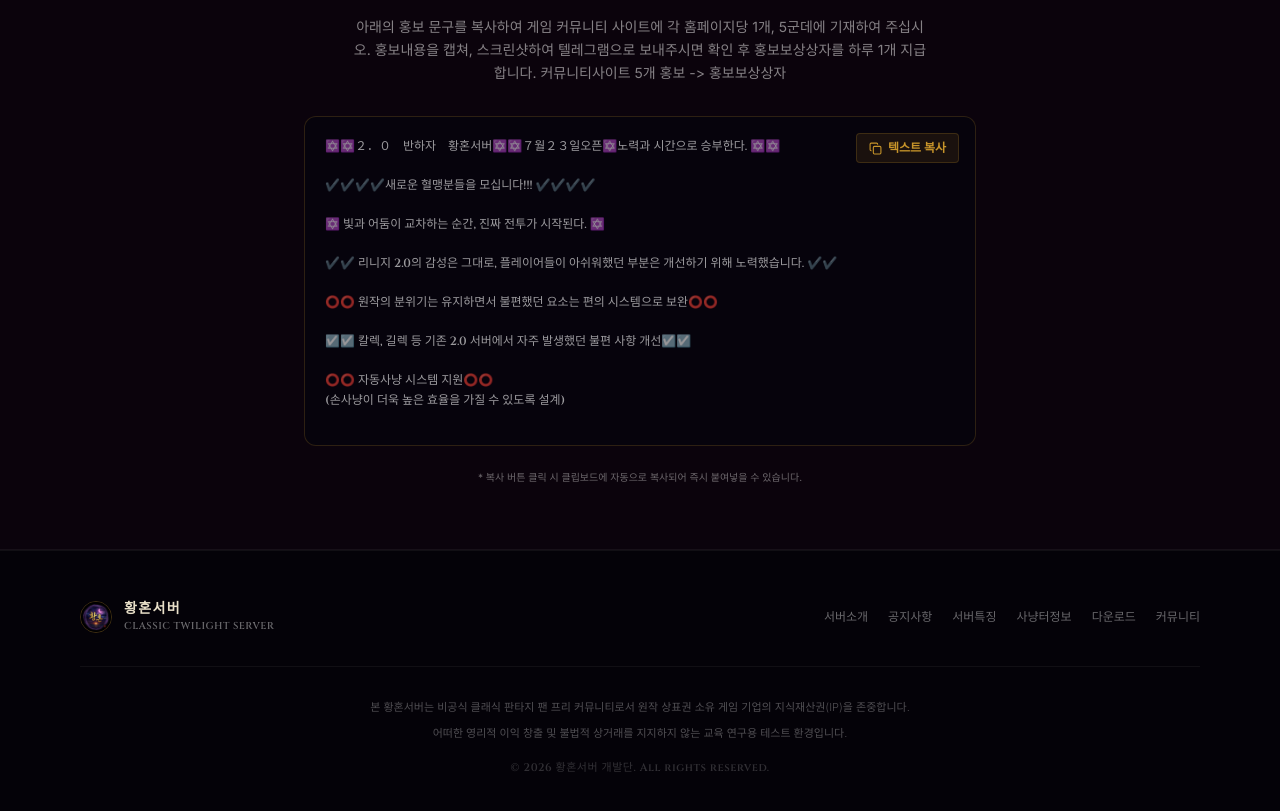
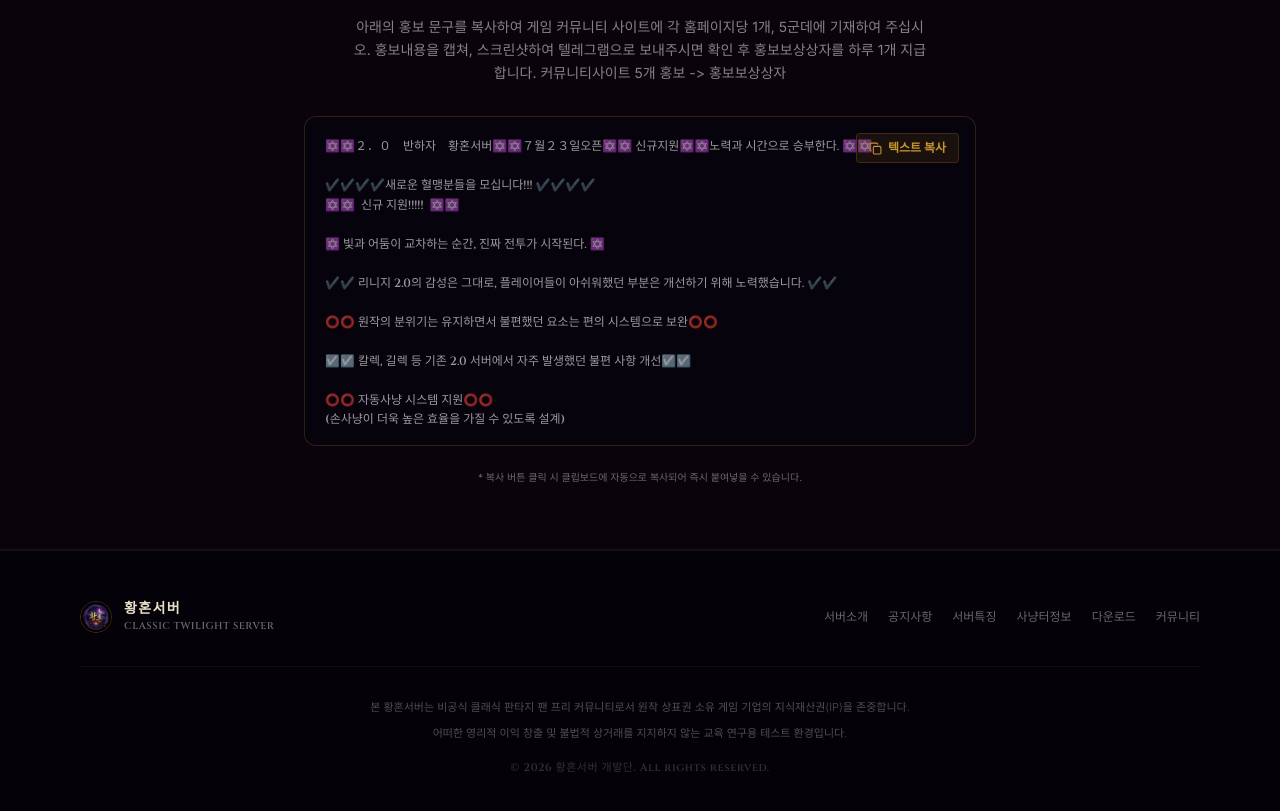
Before and after one commit to Soonhyouk/Hwanghon_1, a React (Vite) app: page / in a window 1280 px wide. Shown: the part 4460-5271 px from the top of the page. Built offline with nearby package versions, Linux system fonts and the light colour scheme.

Commit message:
chore: update promo text content
Refined the promotional copy to include new member support details and improved spacing for better readability.

```diff
--- a/src/App.tsx
+++ b/src/App.tsx
@@ -243,9 +243,10 @@
   }, [zoneSearch, zoneDiffFilter]);
 
   // Promo text copy function
-  const promoText = `✡️✡️２．０　반하자　황혼서버✡️✡️７월２３일오픈✡️노력과 시간으로 승부한다. ✡️✡️
+  const promoText = `✡️✡️２．０　반하자　황혼서버✡️✡️７월２３일오픈✡️✡️ 신규지원✡️✡️노력과 시간으로 승부한다. ✡️✡️
 
 ✔️✔️✔️✔️새로운 혈맹분들을 모십니다!!! ✔️✔️✔️✔️
+✡️✡️  신규 지원!!!!!  ✡️✡️
 
 ✡️ 빛과 어둠이 교차하는 순간, 진짜 전투가 시작된다. ✡️
 
@@ -259,14 +260,16 @@
 (손사냥이 더욱 높은 효율을 가질 수 있도록 설계)
 
 ☑️☑️ 장기 운영을 목표로 하는 하자지향 서버☑️☑️
+
 단기간에 모든 것을 얻기보다,
 하루하루 성장하며 장비를 맞춰가는 재미를 추구합니다.
 
 ☑️☑️시간과 노력만으로 10검 9셋 가능!!!! 노가다 만으로 가능!! ☑️☑️
+
 ⭕️⭕️보스코인 시스템!! ⭕️⭕️
 ⭕️⭕️보스를 잡으며 얻는 보스코인으로 원하는 템 구매 가능⭕️⭕️
 
-☑️☑️린클의 지루함과 식상함을 덜어내기 위해  신기하고 다양한 개별 아이템 및 세트 아이템들 대기중!! ☑️☑️
+☑️☑️린클의 지루함과 식상함을 덜어내기 위해 신기하고 다양한 개별 아이템 및 세트 아이템들 대기중!! ☑️☑️
 
 ⭕️⭕️ 아이템 가치가 쉽게 무너지지 않는 안정적인 성장 구조⭕️⭕️
 
@@ -274,15 +277,16 @@
 (필요 시 운영진 중재 가능)
 
 ☑️☑️ 샤르나 변신 뿐만 아니라 린클 변신 시스템 지원☑️☑️
+
 그 시절의 감성과 전투의 재미를 동시에 경험할 수 있습니다.
 
 ⭕️⭕️ 플레이어들의 의견을 듣고, 더 많은 분들이 만족할 수 있는 방향으로 꾸준히 개선해 나가겠습니다.⭕️⭕️
 
 ☑️☑️ 황혼서버만의 다양한 콘텐츠와 시스템을 지속적으로 업데이트합니다.☑️☑️
 
-텔레그램  :  https://t.me/+gXAtzqiPDINhNzBi
+텔레그램 : https://t.me/+gXAtzqiPDINhNzBi
 
-홈페이지 :  https://twilighthwanghon.netlify.app/`;
+홈페이지 : https://twilighthwanghon.netlify.app/`;
   const handleCopyPromo = () => {
     navigator.clipboard.writeText(promoText);
     setCopied(true);
```
